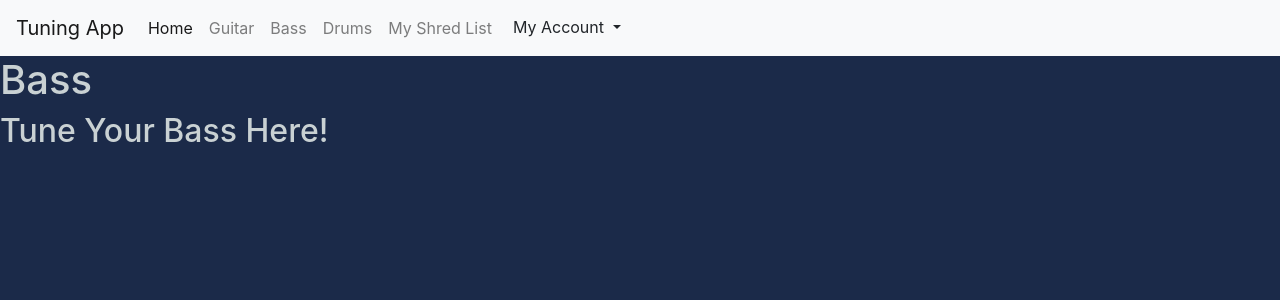
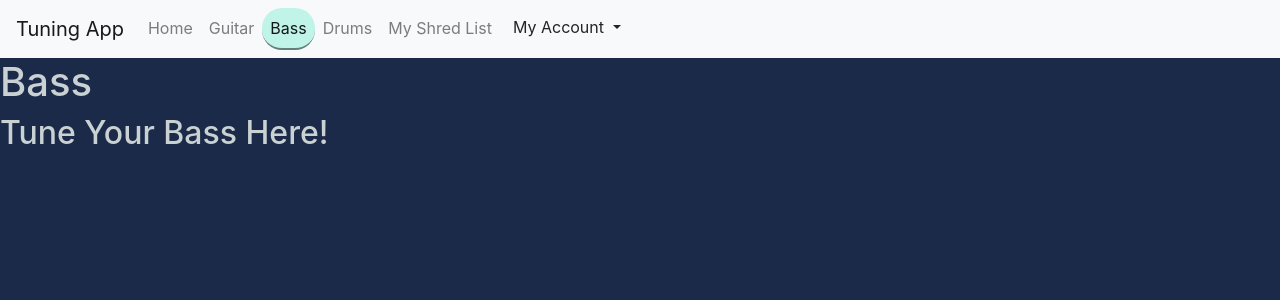
Before and after one commit to Nmazil-Dev/Tuning_App-TEST, a Flask app: page /bass in a window 1280 px wide. Shown: the top 300 px of the page. Run offline with Flask 2, Linux system fonts and the light colour scheme; some libraries are stand-ins or nearby versions.

Commit message:
Added active tags for html

```diff
--- a/app/static/css/main.css
+++ b/app/static/css/main.css
@@ -2,3 +2,12 @@ body{
     background: #1b2a49;
     color: #c9d1d3;
 }
+.active{
+    border-bottom: 2px solid rgba(0, 0, 0, 0.486);
+    background: rgba(88, 235, 198, 0.336);
+    border-radius: 20px;
+}
+.btn:focus,.btn:active {
+    outline: none !important;
+    box-shadow: none;
+ }
--- a/app/templates/base.html
+++ b/app/templates/base.html
@@ -20,11 +20,11 @@
             </button>
             <div class="collapse navbar-collapse" id="navbarNavAltMarkup">
                 <div class="navbar-nav">
-                <a class="nav-item nav-link active" href="{{ url_for('home')}}">Home <span class="sr-only">(current)</span></a>
-                <a class="nav-item nav-link" href="{{ url_for('guitar')}}">Guitar</a>
-                <a class="nav-item nav-link" href="{{ url_for('bass')}}">Bass</a>
-                <a class="nav-item nav-link" href="{{ url_for('drums')}}">Drums</a>
-                <a class="nav-item nav-link" href="{{ url_for('shred')}}">My Shred List</a>
+                <a class="nav-item nav-link {{ 'active' if active_page == 'home' else '' }}" href="{{ url_for('home')}}">Home <span class="sr-only">(current)</span></a>
+                <a class="nav-item nav-link {{ 'active' if active_page == 'guitar' else '' }}" href="{{ url_for('guitar')}}">Guitar</a>
+                <a class="nav-item nav-link {{ 'active' if active_page == 'bass' else '' }}" href="{{ url_for('bass')}}">Bass</a>
+                <a class="nav-item nav-link {{ 'active' if active_page == 'drums' else '' }}" href="{{ url_for('drums')}}">Drums</a>
+                <a class="nav-item nav-link {{ 'active' if active_page == 'shred' else '' }}" href="{{ url_for('shred')}}">My Shred List</a>
                 <div class="dropdown">
                     <button class="btn dropdown-toggle" type="button" id="dropdownMenuButton" data-toggle="dropdown" aria-haspopup="true" aria-expanded="false">
                       My Account
--- a/app/templates/bass.html
+++ b/app/templates/bass.html
@@ -1,4 +1,6 @@
 {% extends "base.html" %}
+{% set active_page = "bass" %}
+
 {% block content %}
 <h1>Bass</h1>
 <h2>Tune Your Bass Here!</h2>
--- a/app/templates/drums.html
+++ b/app/templates/drums.html
@@ -1,4 +1,6 @@
 {% extends "base.html" %}
+{% set active_page = "drums" %}
+
 {% block content %}
 <h1>Drums</h1>
 <h2>Learn Rudiments Here!</h2>
--- a/app/templates/guitar.html
+++ b/app/templates/guitar.html
@@ -1,4 +1,6 @@
 {% extends "base.html" %}
+{% set active_page = "guitar" %}
+
 {% block content %}
 <h1>Guitar</h1>
 <h2>Tune Your Guitar Here!</h2>
--- a/app/templates/home.html
+++ b/app/templates/home.html
@@ -1,4 +1,6 @@
 {% extends "base.html" %}
+{% set active_page = "home" %}
+
 {% block content %}
 <h1>WELCOME TO THE BEST TUNING APP EVER!</h1>
 <h2>Select an instrument you'd like to tune, or <a href="#">login</a> and shred to your custom playlist!</h2>
--- a/app/templates/shred.html
+++ b/app/templates/shred.html
@@ -1,4 +1,6 @@
 {% extends "base.html" %}
+{% set active_page = "shred" %}
+
 {% block content %}
 <body>
     <div class="container-fluid text-center" id="t2">
```
